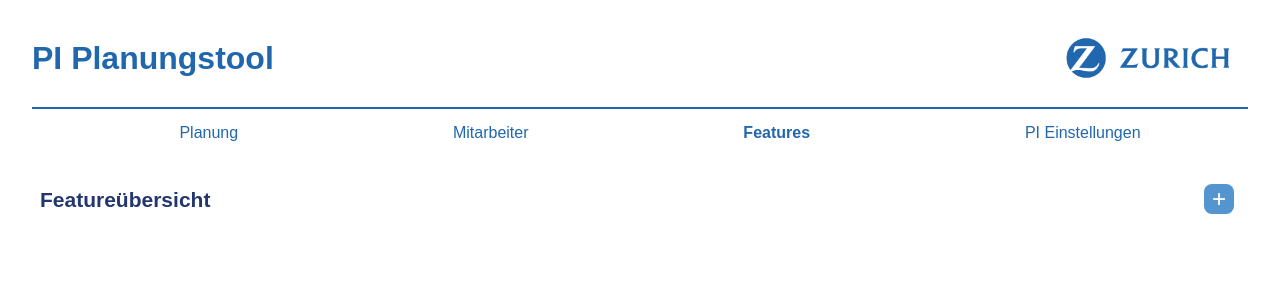
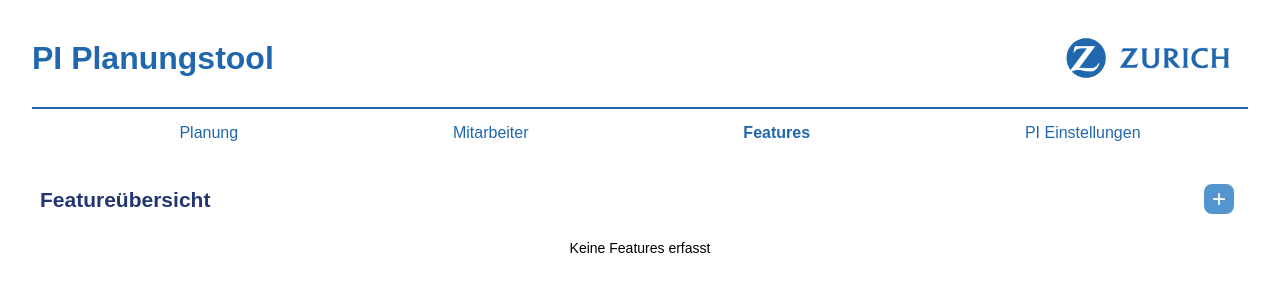
Before and after one commit to cxs1mon/Pi-Planning-Tool, an Angular app: page /features/1 in a window 1280 px wide. Shown: the top 300 px of the page. Built offline with nearby package versions, Linux system fonts and the light colour scheme; no server answers.

Commit message:
feat: implement display all features functionality

```diff
--- a/src/app/feature-container/feature-container.html
+++ b/src/app/feature-container/feature-container.html
@@ -1 +1 @@
-<app-feature-overview (sendOpenDialog)="openDialog($event)" />
+<app-feature-overview (sendOpenDialog)="openDialog($event)" [featureList]="$allFeatures()" />
--- a/src/app/feature-container/feature-container.ts
+++ b/src/app/feature-container/feature-container.ts
@@ -1,4 +1,4 @@
-import { Component, inject, OnInit } from '@angular/core';
+import { Component, inject, OnInit, signal, WritableSignal } from '@angular/core';
 import { ActivatedRoute } from '@angular/router';
 import { DataService } from '../service/dataService';
 import { MatDialog } from '@angular/material/dialog';
@@ -19,6 +19,8 @@ export class FeatureContainer implements OnInit {
   private piId = 0;
   dialog = inject(MatDialog);
   private snackBar = inject(MatSnackBar);
+
+  public $allFeatures: WritableSignal<FeatureResponse[]> = signal<FeatureResponse[]>([]);
 
   ngOnInit(): void {
     this.getPathId();
@@ -42,6 +44,18 @@ export class FeatureContainer implements OnInit {
       }
 
       this.piId = id;
+      this.getFeatures();
+    });
+  }
+
+  getFeatures() {
+    this.dataService.getFeatures(this.piId).subscribe({
+      next: (res: FeatureResponse[]) => {
+        this.$allFeatures.set(res);
+      },
+      error: (err) => {
+        console.error('Fehler beim Abfragen:', err);
+      },
     });
   }
 
@@ -76,6 +90,7 @@ export class FeatureContainer implements OnInit {
     };
     this.dataService.createFeature(featureWithId).subscribe({
       next: () => {
+        this.getFeatures();
         this.snackBar.open('Feature erfolgreich erstellt', 'OK', {
           duration: 3000,
         });
--- a/src/app/feature-overview/feature-overview.html
+++ b/src/app/feature-overview/feature-overview.html
@@ -1,7 +1,7 @@
-<section class="features">
-  <h2 class="features__title">Featureübersicht</h2>
+<section class="feature">
+  <h2 class="feature__title">Featureübersicht</h2>
   <button
-    class="features__add-button"
+    class="feature__add-button"
     (click)="openCreateDialog()"
     (keydown.esc)="openCreateDialog()"
   >
@@ -10,8 +10,44 @@
       alt="Add feature Icon"
       height="24"
       width="24"
-      class="features__add-icon"
+      class="feature__add-icon"
       priority
     />
   </button>
+  <article class="feature__list">
+    @if (featureList().length <= 0) {
+      <p class="feature__notice">Keine Features erfasst</p>
+    } @else {
+      @for (
+        feature of $showAll()
+          ? featureList().slice().reverse()
+          : featureList().slice().reverse().slice(0, 4);
+        track feature.id
+      ) {
+        <div class="feature__element">
+          <p class="feature__value feature__value--number">
+            {{ feature.featureNumber }}
+          </p>
+
+          <p class="feature__value feature__value--title">
+            {{ feature.title }}
+          </p>
+
+          <p class="feature__value feature__value--description">
+            {{ feature.description }}
+          </p>
+
+          <p class="feature__value feature__value--fe-effort">FE Aufwand: {{ feature.feEffort }}</p>
+
+          <p class="feature__value feature__value--be-effort">BE Aufwand: {{ feature.beEffort }}</p>
+        </div>
+      }
+
+      @if (featureList().length > 4) {
+        <button (click)="$showAll.set(!$showAll())" class="feature__toggle-visibility">
+          {{ $showAll() ? 'Weniger anzeigen' : 'Alle anzeigen' }}
+        </button>
+      }
+    }
+  </article>
 </section>
--- a/src/app/feature-overview/feature-overview.scss
+++ b/src/app/feature-overview/feature-overview.scss
@@ -1,4 +1,4 @@
-.features {
+.feature {
   padding: 16px 0;
   max-width: 1200px;
   margin: 0 auto;
@@ -7,17 +7,17 @@
   align-items: center;
 }
 
-.features__title {
+.feature__title {
   color: #23366f;
 }
 
-.features__add-button {
+.feature__add-button {
   border: none;
   background: none;
   justify-self: end;
 }
 
-.features__add-icon {
+.feature__add-icon {
   background-color: #5495cf;
   padding: 5px;
   border-radius: 8px;
@@ -25,3 +25,62 @@
   height: auto;
   justify-self: end;
 }
+
+.feature__notice {
+  margin: 10px auto;
+  grid-column: 1 / -1;
+}
+
+.feature__list {
+  display: flex;
+  flex-direction: column;
+  grid-column: 1 / -1;
+}
+
+.feature__element {
+  display: grid;
+  grid-template-columns: 1fr 1fr 1fr 1fr;
+  gap: 15px 0;
+  align-items: start;
+  padding: 12px 30px;
+  background-color: #eceeef;
+  border-radius: 20px;
+  margin: 5px 0;
+}
+
+.feature__value {
+  margin: 0;
+}
+
+.feature__value--number {
+  grid-column: 1;
+  grid-row: 1;
+}
+
+.feature__value--title {
+  grid-column: 2;
+  grid-row: 1;
+}
+
+.feature__value--fe-effort {
+  grid-column: 3;
+  grid-row: 1;
+}
+
+.feature__value--be-effort {
+  grid-column: 4;
+  grid-row: 1;
+}
+
+.feature__value--description {
+  grid-column: 1 / -1;
+  grid-row: 2;
+}
+
+.feature__toggle-visibility {
+  border: none;
+  background: none;
+  font-size: 16px;
+  margin: 10px auto;
+  grid-column: 1 / -1;
+}
--- a/src/app/feature-overview/feature-overview.ts
+++ b/src/app/feature-overview/feature-overview.ts
@@ -1,4 +1,4 @@
-import { Component, output } from '@angular/core';
+import { Component, input, output, signal } from '@angular/core';
 import { FeatureResponse } from '../../../Model/feature-model';
 import { NgOptimizedImage } from '@angular/common';
 
@@ -9,11 +9,15 @@ import { NgOptimizedImage } from '@angular/common';
   styleUrl: './feature-overview.scss',
 })
 export class FeatureOverview {
+  featureList = input<FeatureResponse[]>([]);
+
   sendOpenDialog = output<{
     mode: 'create' | 'edit' | 'delete';
     type: 'feature';
     feature?: FeatureResponse;
   }>();
+
+  $showAll = signal(false);
 
   openCreateDialog() {
     this.sendOpenDialog.emit({
--- a/src/app/service/dataService.ts
+++ b/src/app/service/dataService.ts
@@ -79,6 +79,9 @@ export class DataService {
 
   // Features
 
+  getFeatures(piId: number): Observable<FeatureResponse[]> {
+    return this.http.get<FeatureResponse[]>(`${this.baseUrl}/api/pis/${piId}/features`);
+  }
   createFeature(newFeature: FeatureResponse): Observable<FeatureResponse> {
     return this.http.post<FeatureResponse>(
       `${this.baseUrl}/api/pis/${newFeature.id}/features`,
```
